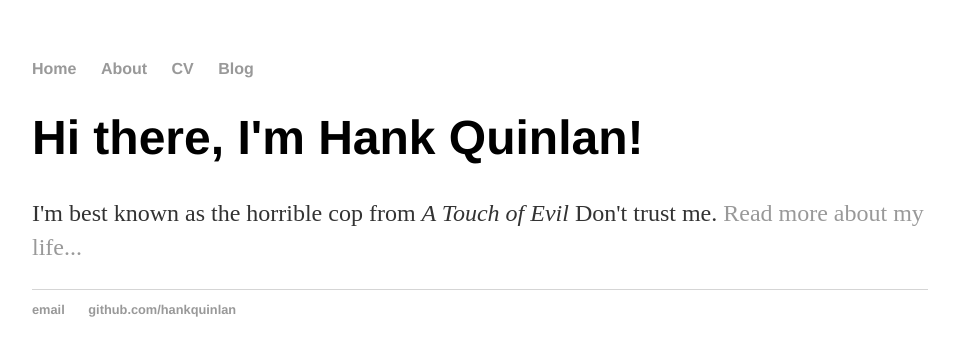
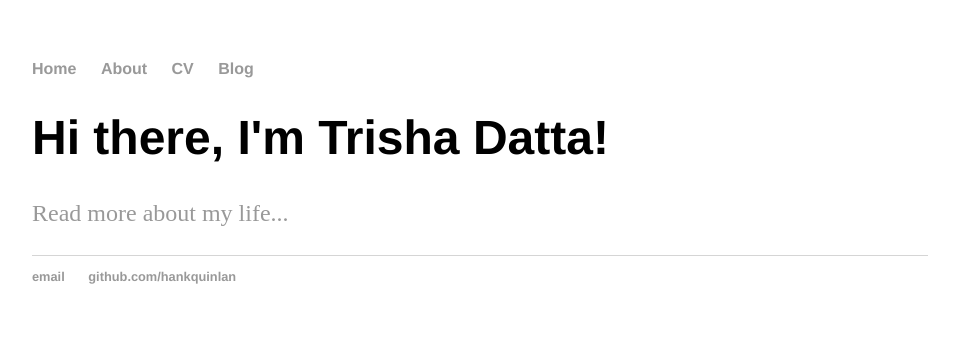
Before and after one commit to TrishaDatta/TrishaDatta.github.io, a Jekyll site: the page built from index.html, in a window 1280 px wide. Shown: the top 356 px of the page, without its empty margins (160-1119 px from the left). Built offline with Jekyll 4.4.1, drawn with Linux system fonts in a browser that asks for light colours.

Commit message:
Update index.html

```diff
--- a/index.html
+++ b/index.html
@@ -1,30 +1,8 @@
-<!DOCTYPE html>
-<html>
-	<head>
-		<title>Trisha Datta</title>
-		<!-- link to main stylesheet -->
-		<link rel="stylesheet" type="text/css" href="/css/main.css">
-	</head>
-	<body>
-		<nav>
-    		<ul>
-        		<li><a href="/">Home</a></li>
-	        	<li><a href="/about">About</a></li>
-        		<li><a href="/cv">CV</a></li>
-        		<li><a href="/blog">Blog</a></li>
-    		</ul>
-		</nav>
-		<div class="container">
-    		<div class="blurb">
-        		<h1>Hi there, I'm Hank Quinlan!</h1>
-				<p>I'm best known as the horrible cop from <em>A Touch of Evil</em> Don't trust me. <a href="/about">Read more about my life...</a></p>
-    		</div><!-- /.blurb -->
-		</div><!-- /.container -->
-		<footer>
-    		<ul>
-        		<li><a href="mailto:hankquinlanhub@gmail.com">email</a></li>
-        		<li><a href="https://github.com/hankquinlan">github.com/hankquinlan</a></li>
-			</ul>
-		</footer>
-	</body>
-</html>
+---
+layout: default
+title: Trisha Datta
+---
+<div class="blurb">
+	<h1>Hi there, I'm Trisha Datta!</h1>
+	<p><a href="/about">Read more about my life...</a></p>
+</div><!-- /.blurb -->
```
